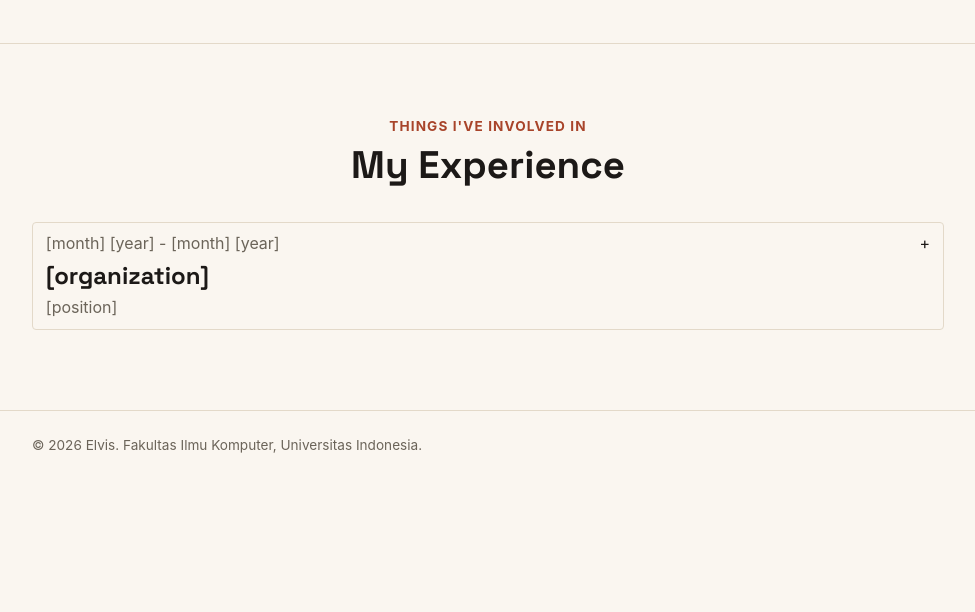
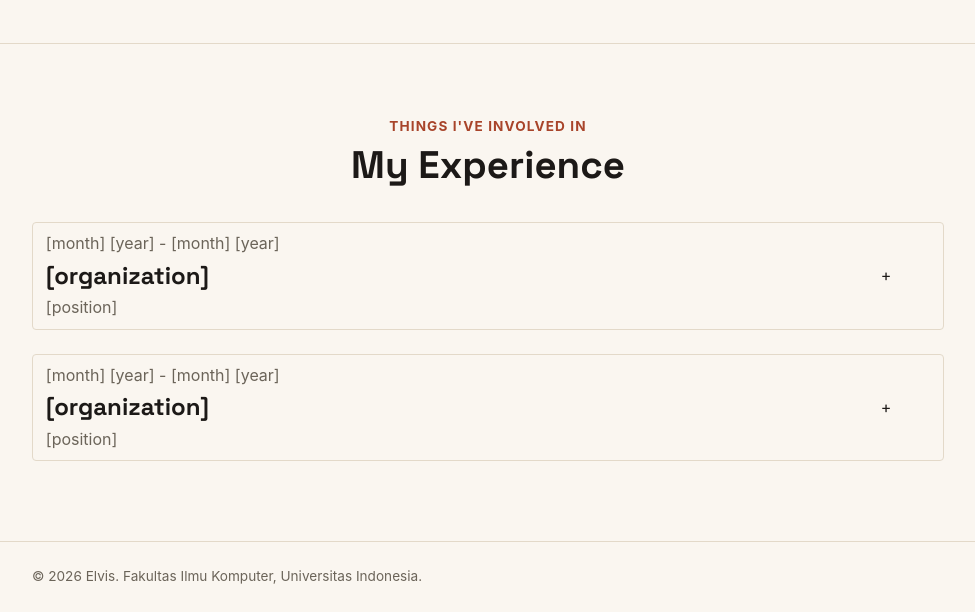
Before and after one commit to vis-fishy/myportofolio, a Django app: page / in a window 1280 px wide. Shown: the part 562-1174 px from the top of the page, without its empty margins (152-1127 px from the left). Before the commit the page ends 1015 px from the top, so only its background shows below. Run offline with Django 5.2, Linux system fonts and the light colour scheme.

Commit message:
fix: plus sign shifting when expanded fixed

```diff
--- a/static/css/style.css
+++ b/static/css/style.css
@@ -238,7 +238,7 @@ h1, h2, .brand {
 }
 
 .experience-card .experience-toggle{
-    text-align: right;
+    text-align: center;
     grid-area: toggle;
 }
 
@@ -247,6 +247,8 @@ h1, h2, .brand {
 }
 
 .experience-toggle{
+    display: grid;
+    place-items: center;
     transition: transform 0.2s ease;
 }
 
--- a/templates/index.html
+++ b/templates/index.html
@@ -60,6 +60,7 @@
                 </div>
 
                 <div class="experience-cards">
+
                     <div class="experience-card">
 
                         <div class="card-header">
@@ -67,9 +68,7 @@
                             <h2>[organization]</h2>
                             <p class="bio">[position]</p>
                         </div>
-
                         <span class="experience-toggle">+</span>
-
                         <div class="card-details">
                             <div class="card-details-inner">
                                 <ul>
@@ -81,8 +80,28 @@
                                 </ul>
                             </div>
                         </div>
+                    </div>
 
+                    <div class="experience-card">
+                        <div class="card-header">
+                            <p class="bio">[month] [year] - [month] [year]</p>
+                            <h2>[organization]</h2>
+                            <p class="bio">[position]</p>
+                        </div>
+                        <span class="experience-toggle">+</span>
+                        <div class="card-details">
+                            <div class="card-details-inner">
+                                <ul>
+                                    <li>test</li>
+                                    <li>test</li>
+                                    <li>test</li>
+                                    <li>test</li>
+                                    <li>test</li>
+                                </ul>
+                            </div>
+                        </div>
                     </div>
+
                 </div>
 
             </div>
```
